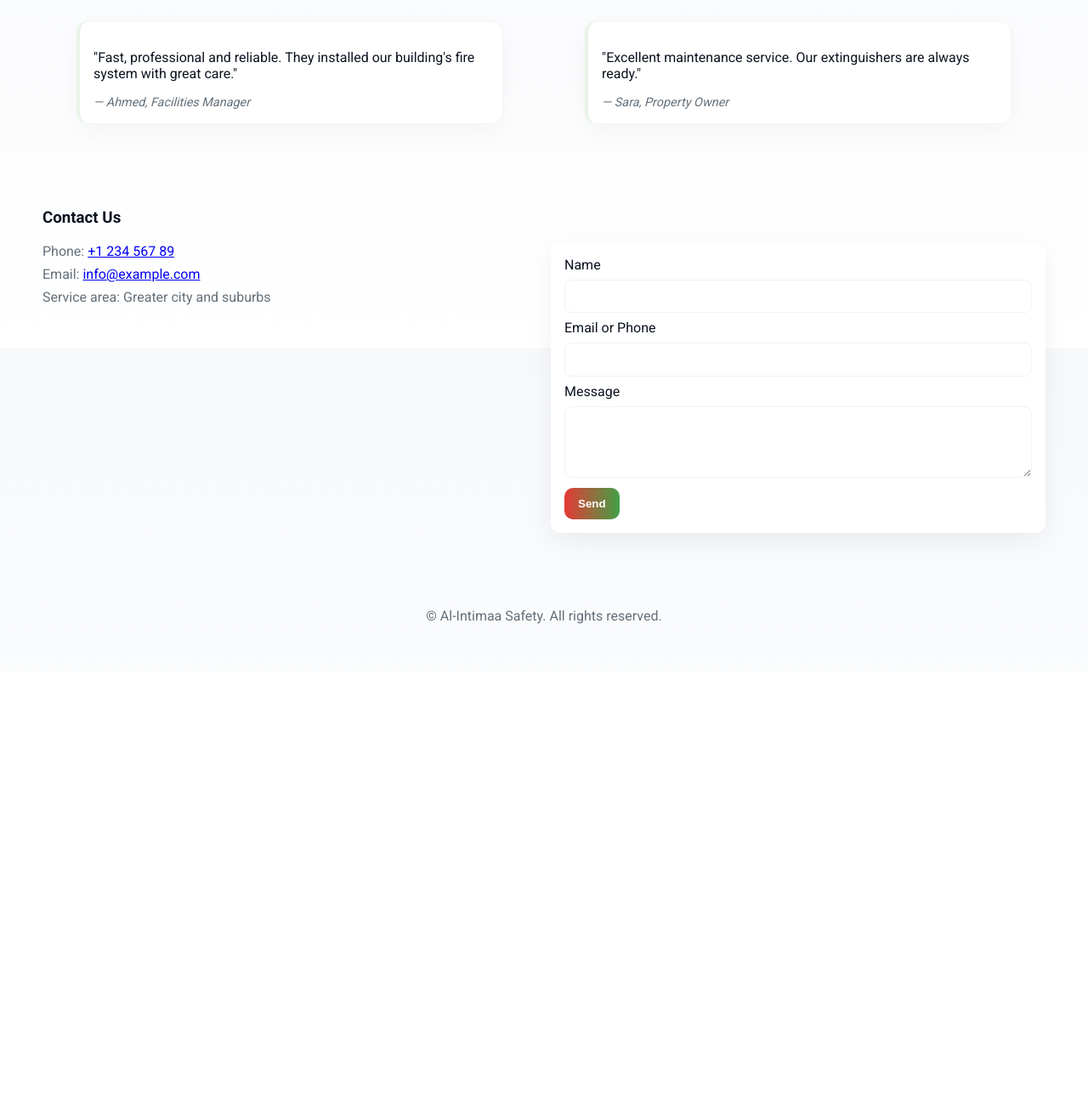
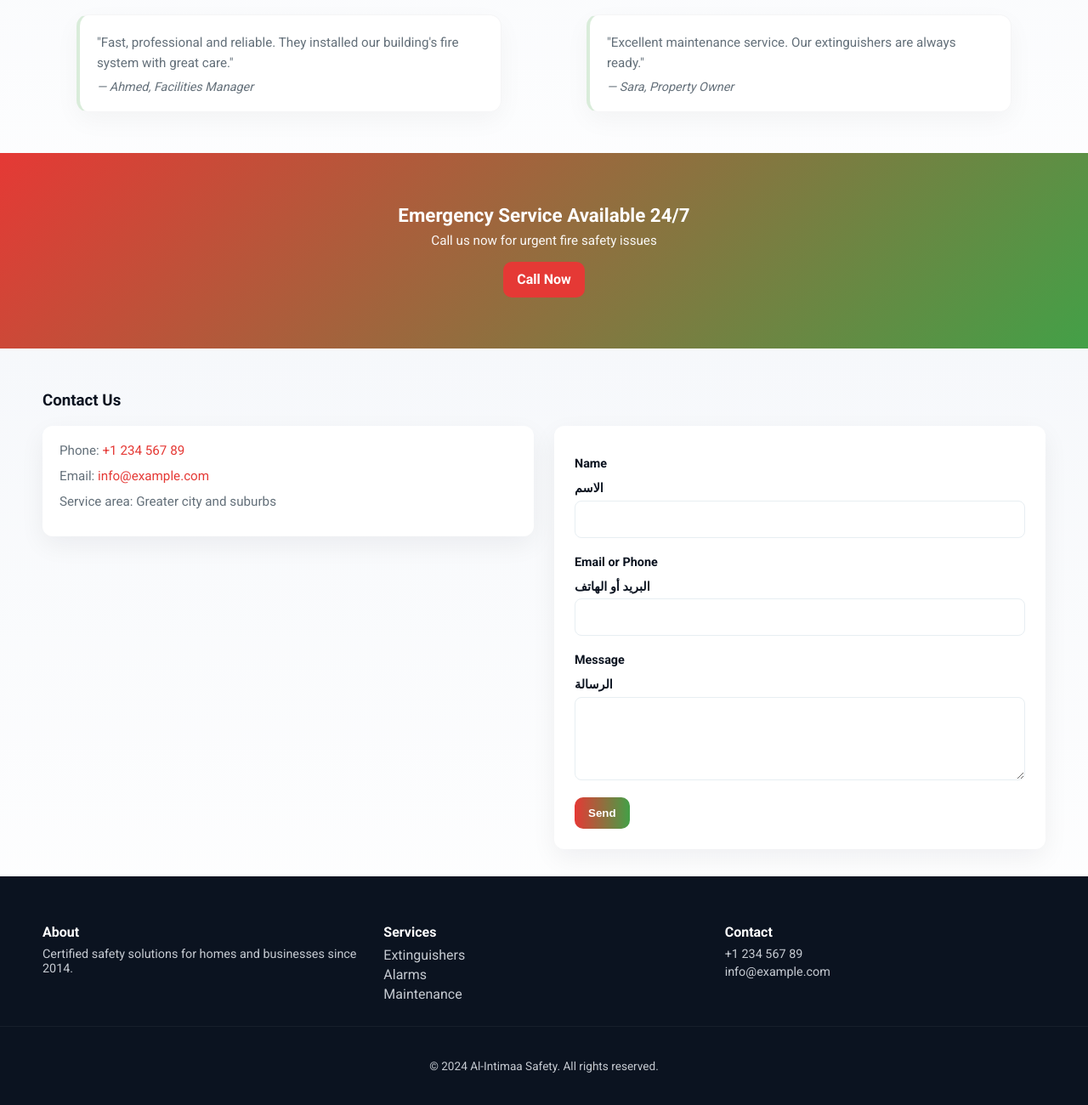
Before and after one commit to MOPROGRAM/intimaa, a plain HTML site: page index.html in a window 1280 px wide. Shown: the part 1190-2490 px from the top of the page at 85% size. Before the commit the page ends 1980 px from the top, so only its background shows below. Drawn offline with Linux system fonts and the light colour scheme.

Commit message:
Professional design upgrade: enhanced footer, CTA banner, improved cards, smooth nav, SVG logo, form styling

```diff
--- a/css/styles.css
+++ b/css/styles.css
@@ -40,20 +40,41 @@ body{background:linear-gradient(180deg,#f6f8fb 0%, #ffffff 100%);color:#0b1320}
 .stats strong{display:block;font-size:1.15rem}
 
 .services{padding:2rem 0}
-.section-title{margin:0 0 1rem;font-size:1.25rem}
-.grid{display:grid;grid-template-columns:repeat(3,1fr);gap:1rem}
-.card{background:var(--glass);backdrop-filter: blur(6px);padding:1.25rem;border-radius:14px;border:1px solid rgba(11,19,32,0.04);box-shadow:0 10px 30px rgba(11,19,32,0.04)}
-.card h4{margin:0 0 0.5rem}
-.card .icon{font-size:1.6rem;margin-bottom:0.5rem}
+.section-title{margin:0 0 1rem;font-size:1.25rem;font-weight:700}
+.grid{display:grid;grid-template-columns:repeat(3,1fr);gap:1.25rem}
+.card{background:var(--glass);backdrop-filter: blur(6px);padding:1.5rem;border-radius:14px;border:1px solid rgba(11,19,32,0.04);box-shadow:0 10px 30px rgba(11,19,32,0.04);transition:transform 240ms, box-shadow 240ms}
+.card:hover{transform:translateY(-4px);box-shadow:0 16px 40px rgba(11,19,32,0.08)}
+.card h4{margin:0 0 0.5rem;font-size:1.05rem}
+.card p{margin:0;color:var(--muted);font-size:0.95rem;line-height:1.5}
+.card .icon{font-size:1.8rem;margin-bottom:0.75rem}
 
 .contact{padding:2rem 0}
-.contact-grid{display:grid;grid-template-columns:1fr 1fr;gap:1rem;align-items:start}
-.contact-info p{margin:0 0 0.5rem;color:var(--muted)}
-.contact-form{background:white;padding:1rem;border-radius:12px;box-shadow:0 10px 30px rgba(11,19,32,0.06)}
-.contact-form input,.contact-form textarea{width:100%;padding:0.7rem;margin:0.5rem 0;border:1px solid #eef4f7;border-radius:8px}
-.contact-form .send{background:linear-gradient(90deg,var(--primary-red),var(--primary-green));border:none}
+.contact-grid{display:grid;grid-template-columns:1fr 1fr;gap:1.5rem;align-items:start}
+.contact-info{background:white;padding:1.25rem;border-radius:12px;box-shadow:0 10px 30px rgba(11,19,32,0.06)}
+.contact-info p{margin:0 0 0.75rem;color:var(--muted);font-size:0.95rem}
+.contact-info p a{color:var(--primary-red);text-decoration:none}
+.contact-form{background:white;padding:1.5rem;border-radius:12px;box-shadow:0 10px 30px rgba(11,19,32,0.06)}
+.contact-form label{display:block;margin:0.75rem 0 0.35rem;font-weight:600;font-size:0.9rem;color:#0b1320}
+.contact-form input,.contact-form textarea{width:100%;padding:0.75rem;margin:0 0 0.5rem;border:1px solid #e7eef2;border-radius:8px;font-size:0.95rem;font-family:inherit}
+.contact-form input:focus,.contact-form textarea:focus{outline:none;border-color:var(--primary-red);box-shadow:0 0 0 3px rgba(229,57,53,0.08)}
+.contact-form .send{background:linear-gradient(90deg,var(--primary-red),var(--primary-green));border:none;font-weight:700;cursor:pointer;margin-top:0.5rem}
 
-.site-footer{padding:1.25rem 0;color:var(--muted);text-align:center}
+.cta-banner{background:linear-gradient(135deg, var(--primary-red), var(--primary-green));padding:2.5rem 0;color:#fff}
+.cta-content{text-align:center}
+.cta-content h3{margin:0 0 0.5rem;font-size:1.4rem}
+.cta-content p{margin:0 0 1rem;font-size:0.95rem;opacity:0.95}
+
+.site-footer{padding:2rem 0;background:#0b1320;color:#c5cad1}
+.footer-grid{display:grid;grid-template-columns:repeat(3,1fr);gap:1.5rem;padding:1.5rem 0}
+.footer-col h4{margin:0 0 0.5rem;color:#fff}
+.footer-col ul{list-style:none;margin:0;padding:0}
+.footer-col ul li{margin:0.25rem 0}
+.footer-col ul li a{color:#c5cad1;text-decoration:none}
+.footer-col ul li a:hover{color:#fff}
+.footer-col p{margin:0.25rem 0;font-size:0.9rem}
+.footer-col p a{color:#c5cad1;text-decoration:none}
+.footer-col p a:hover{color:#fff}
+.footer-bottom{padding:1.5rem 0 0;border-top:1px solid rgba(255,255,255,0.05);text-align:center;font-size:0.85rem}
 
 /* Navigation and sticky header */
 .main-nav{display:flex;align-items:center;justify-content:space-between;gap:1rem;padding:0.5rem 0}
@@ -65,15 +86,19 @@ header.site-header.scrolled{box-shadow:0 8px 30px rgba(11,19,32,0.07);background
 
 /* About section */
 .about{padding:2rem 0}
-.about-row{display:flex;gap:1rem;align-items:center}
+.about-row{display:flex;gap:1.5rem;align-items:center}
 .about-text{flex:2}
+.about-text p{color:var(--muted);line-height:1.6;margin:0 0 0.75rem}
 .about-image{flex:1}
-.feature-card{background:white;padding:1rem;border-radius:12px;box-shadow:0 10px 30px rgba(11,19,32,0.06);text-align:center}
+.feature-card{background:white;padding:1.5rem;border-radius:12px;box-shadow:0 10px 30px rgba(11,19,32,0.06);text-align:center;transition:box-shadow 240ms}
+.feature-card:hover{box-shadow:0 16px 40px rgba(11,19,32,0.1)}
+.feature-card h4{margin:0 0 0.5rem;font-size:1.05rem}
 
 /* Testimonials */
 .testimonials{padding:2rem 0}
-.test-grid{display:grid;grid-template-columns:repeat(2,1fr);gap:1rem}
-.testimonial{font-style:normal;border-left:4px solid rgba(67,160,71,0.12);padding:1rem}
+.test-grid{display:grid;grid-template-columns:repeat(2,1fr);gap:1.25rem}
+.testimonial{font-style:normal;border-left:4px solid rgba(67,160,71,0.2);padding:1.25rem}
+.testimonial p{margin:0 0 0.5rem;color:var(--muted);line-height:1.6}
 .testimonial cite{display:block;margin-top:0.5rem;color:var(--muted);font-size:0.9rem}
 
 /* Reveal animations */
@@ -84,6 +109,16 @@ header.site-header.scrolled{box-shadow:0 8px 30px rgba(11,19,32,0.07);background
 @media (max-width:980px){
   .about-row{flex-direction:column}
   .test-grid{grid-template-columns:1fr}
+  .grid{grid-template-columns:1fr 1fr}
+  .footer-grid{grid-template-columns:1fr 1fr}
+}
+
+@media (max-width:640px){
+  .grid{grid-template-columns:1fr}
+  .footer-grid{grid-template-columns:1fr}
+  .cta-content h3{font-size:1.1rem}
+  .hero-content h2{font-size:1.5rem}
+  .hero-actions{flex-direction:column}
 }
 
 /* enable smooth scroll */
--- a/index.html
+++ b/index.html
@@ -13,7 +13,7 @@
       <nav class="main-nav">
         <div class="brand-row">
           <div class="logo-wrap">
-          <img src="assets/logo.png" alt="Al-Intimaa logo" class="logo-img" onerror="this.style.display='none'; document.getElementById('svg-logo').style.display='block'">
+          <img src="assets/logo.svg" alt="Al-Intimaa logo" class="logo-img" onerror="this.style.display='none'; document.getElementById('svg-logo').style.display='block'">
 
           <!-- Inline SVG fallback styled to match provided logo colors (red & green) -->
           <svg id="svg-logo" xmlns="http://www.w3.org/2000/svg" width="84" height="48" viewBox="0 0 84 48" style="display:none">
@@ -140,7 +140,7 @@
       </div>
     </section>
 
-    <section id="testimonials" class="testimonials container">
+    <section id="testimonials" class="testimonials container reveal">
       <h3 class="section-title en lang" data-lang="en">What clients say</h3>
       <h3 class="section-title ar lang" data-lang="ar" dir="rtl">آراء العملاء</h3>
       <div class="test-grid">
@@ -155,6 +155,16 @@
           <p class="ar lang" data-lang="ar" dir="rtl">"خدمة صيانة ممتازة. طفاياتنا دائماً جاهزة."</p>
           <cite>— Sara, Property Owner</cite>
         </blockquote>
+      </div>
+    </section>
+
+    <section class="cta-banner">
+      <div class="container cta-content reveal">
+        <h3 class="en lang" data-lang="en">Emergency Service Available 24/7</h3>
+        <h3 class="ar lang" data-lang="ar" dir="rtl">خدمة طوارئ متاحة 24/7</h3>
+        <p class="en lang" data-lang="en">Call us now for urgent fire safety issues</p>
+        <p class="ar lang" data-lang="ar" dir="rtl">اتصل بنا الآن في حالات الطوارئ</p>
+        <a href="tel:+123456789" class="btn">Call Now</a>
       </div>
     </section>
 
@@ -195,9 +205,32 @@
   </main>
 
   <footer class="site-footer">
-    <div class="container footer-inner">
-      <p class="en lang" data-lang="en">© Al-Intimaa Safety. All rights reserved.</p>
-      <p class="ar lang" data-lang="ar" dir="rtl">© شركة الانتماء للسلامة. جميع الحقوق محفوظة.</p>
+    <div class="container footer-grid">
+      <div class="footer-col">
+        <h4 class="en lang" data-lang="en">About</h4>
+        <h4 class="ar lang" data-lang="ar">عنا</h4>
+        <p class="en lang" data-lang="en">Certified safety solutions for homes and businesses since 2014.</p>
+        <p class="ar lang" data-lang="ar">حلول سلامة معتمدة منذ 2014.</p>
+      </div>
+      <div class="footer-col">
+        <h4 class="en lang" data-lang="en">Services</h4>
+        <h4 class="ar lang" data-lang="ar">الخدمات</h4>
+        <ul>
+          <li><a href="#services"><span class="en lang" data-lang="en">Extinguishers</span><span class="ar lang" data-lang="ar">طفايات</span></a></li>
+          <li><a href="#services"><span class="en lang" data-lang="en">Alarms</span><span class="ar lang" data-lang="ar">أنظمة إنذار</span></a></li>
+          <li><a href="#services"><span class="en lang" data-lang="en">Maintenance</span><span class="ar lang" data-lang="ar">صيانة</span></a></li>
+        </ul>
+      </div>
+      <div class="footer-col">
+        <h4 class="en lang" data-lang="en">Contact</h4>
+        <h4 class="ar lang" data-lang="ar">تواصل</h4>
+        <p><a href="tel:+123456789">+1 234 567 89</a></p>
+        <p><a href="mailto:info@example.com">info@example.com</a></p>
+      </div>
+    </div>
+    <div class="footer-bottom">
+      <p class="en lang" data-lang="en">© 2024 Al-Intimaa Safety. All rights reserved.</p>
+      <p class="ar lang" data-lang="ar" dir="rtl">© 2024 شركة الانتماء للسلامة. جميع الحقوق محفوظة.</p>
     </div>
   </footer>
 
--- a/js/script.js
+++ b/js/script.js
@@ -56,4 +56,15 @@ document.addEventListener('DOMContentLoaded', ()=>{
     });
   },{threshold:0.12});
   document.querySelectorAll('.reveal').forEach(el=>observer.observe(el));
+
+  // Smooth scroll for nav links
+  document.querySelectorAll('a[href^="#"]').forEach(a=>{
+    a.addEventListener('click',(e)=>{
+      const href = a.getAttribute('href');
+      if(href !== '#' && document.querySelector(href)){
+        e.preventDefault();
+        document.querySelector(href).scrollIntoView({behavior:'smooth'});
+      }
+    });
+  });
 });
```
Also changed, not shown: assets/logo.svg (added).
